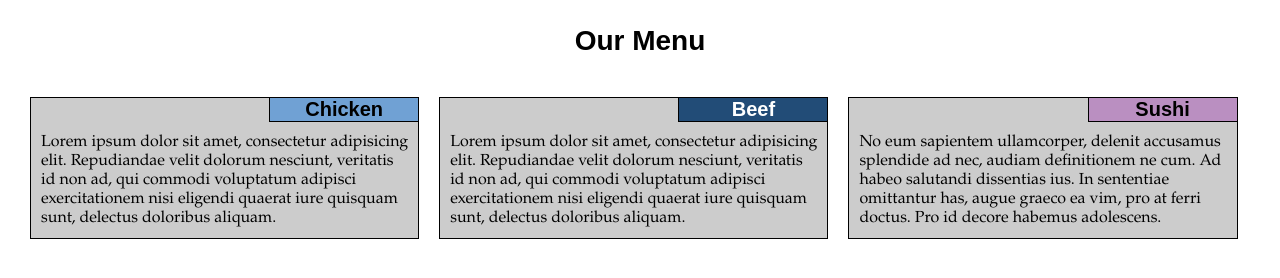
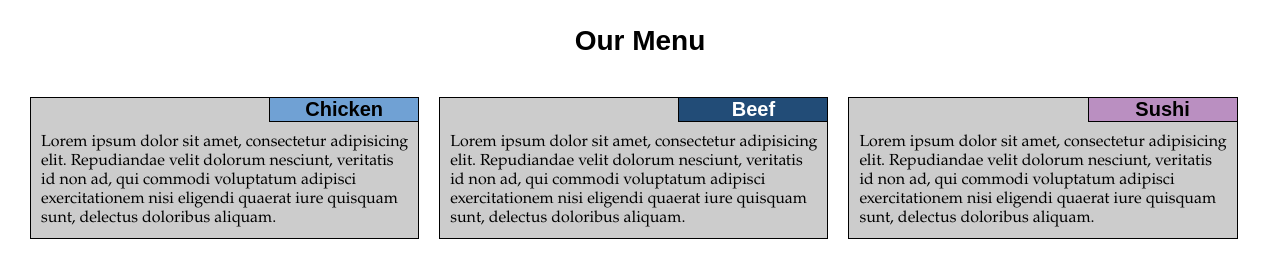
Before and after one commit to zixa/coursera, a plain HTML site: page module2_assignment/index.html in a window 1280 px wide. Drawn offline with Linux system fonts and the light colour scheme.

Commit message:
final changes

```diff
--- a/module2_assignment/index.html
+++ b/module2_assignment/index.html
@@ -24,7 +24,7 @@
 			<section class="col-100 col-33">
 				<div class="content">
 					<h2 class="subtitle sushi">Sushi</h2>
-					<p>No eum sapientem ullamcorper, delenit accusamus splendide ad nec, audiam definitionem ne cum. Ad habeo salutandi dissentias ius. In sententiae omittantur has, augue graeco ea vim, pro at ferri doctus. Pro id decore habemus adolescens.</p>
+					<p>Lorem ipsum dolor sit amet, consectetur adipisicing elit. Repudiandae velit dolorum nesciunt, veritatis id non ad, qui commodi voluptatum adipisci exercitationem nisi eligendi quaerat iure quisquam sunt, delectus doloribus aliquam.</p>
 				</div>
 			</section>
 		</div>
```
